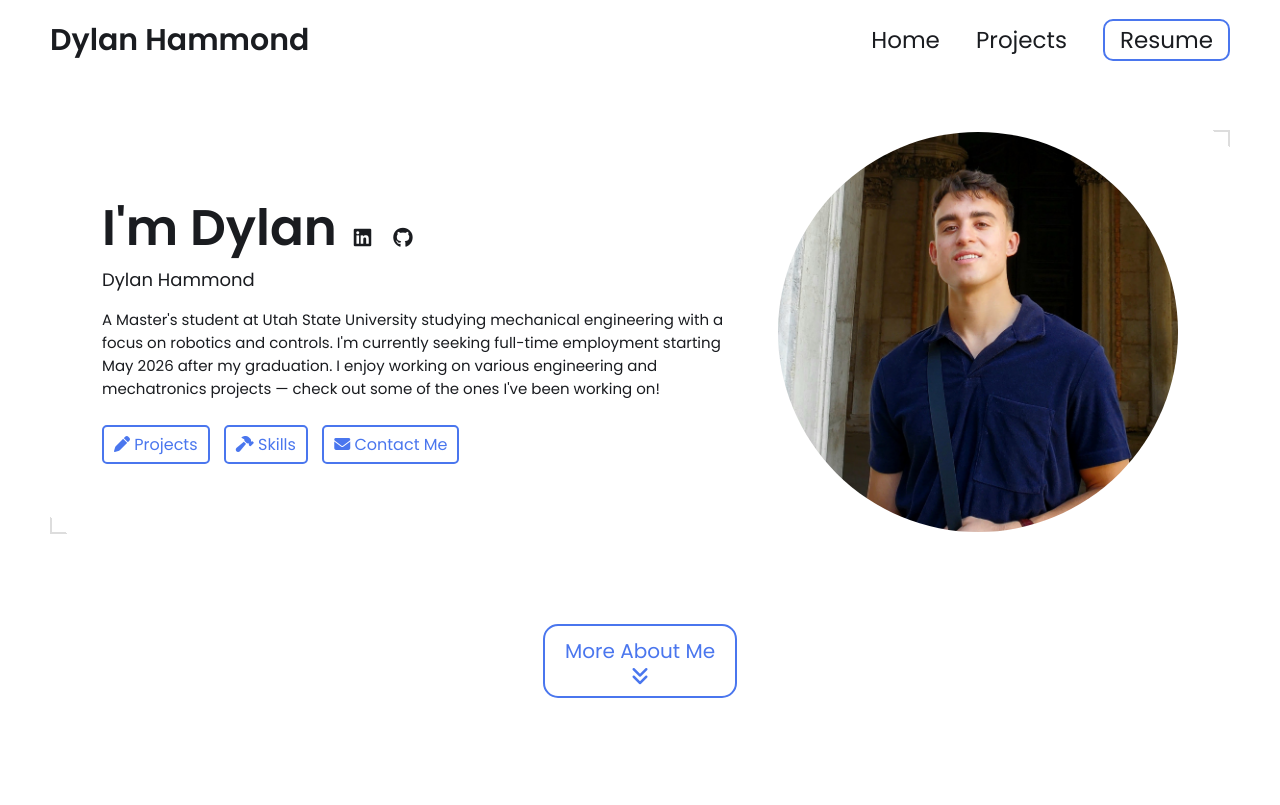
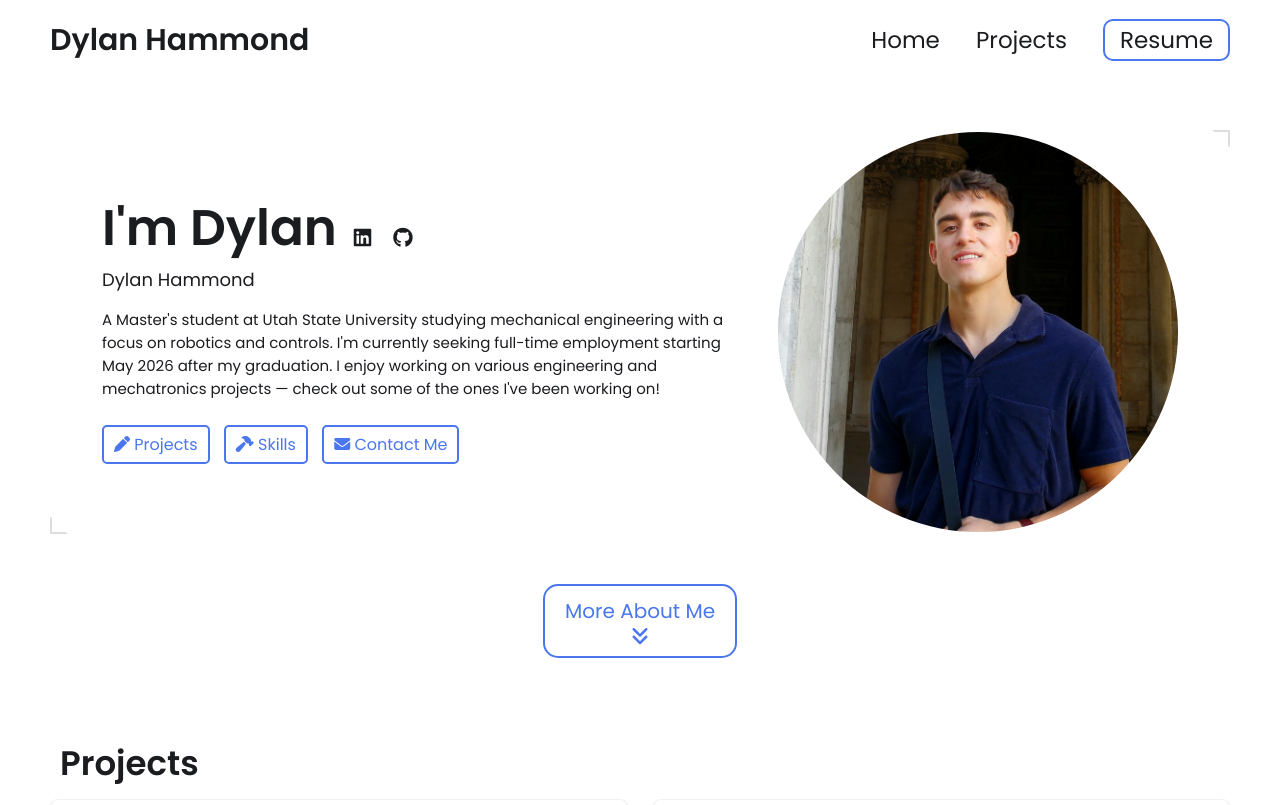
Before and after one commit to dylanhammond-11/dylanhammond-11.github.io, a Jekyll site: the page built from index.html, in a window 1280 px wide. Shown: the top 805 px of the page. Built offline with Jekyll 4.4.1, drawn with Linux system fonts in a browser that asks for light colours.

Commit message:
Adjust margins for navigation arrow

```diff
--- a/css/styles.css
+++ b/css/styles.css
@@ -235,8 +235,8 @@ nav .mobile-nav {
 
 /* NAVIGATION ARROW */
 .arrow{
-    margin-top: 90px;
-    margin-bottom: 120px;
+    margin-top: 50px;
+    margin-bottom: 80px;
     display: flex;
     justify-content: center;
 }
```
